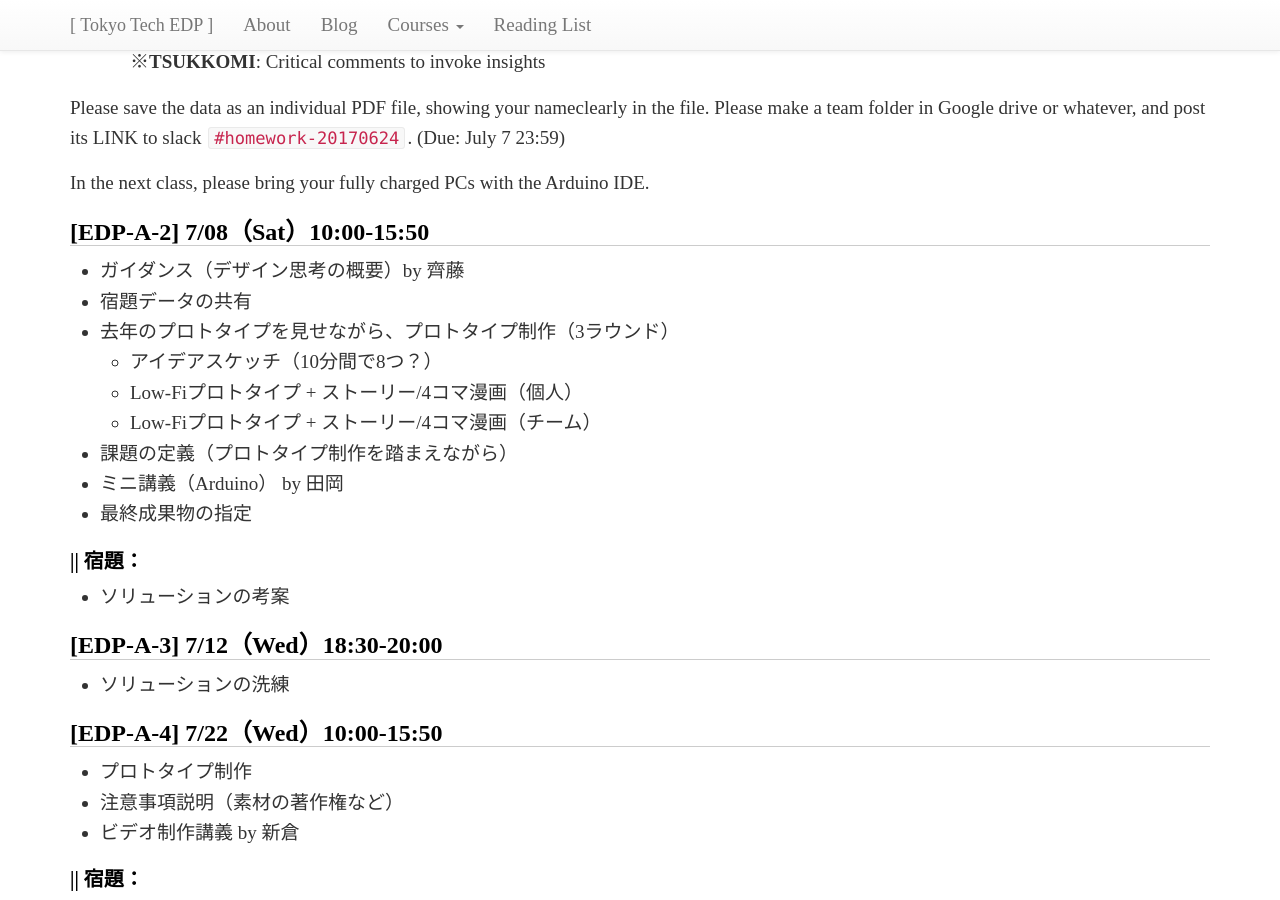
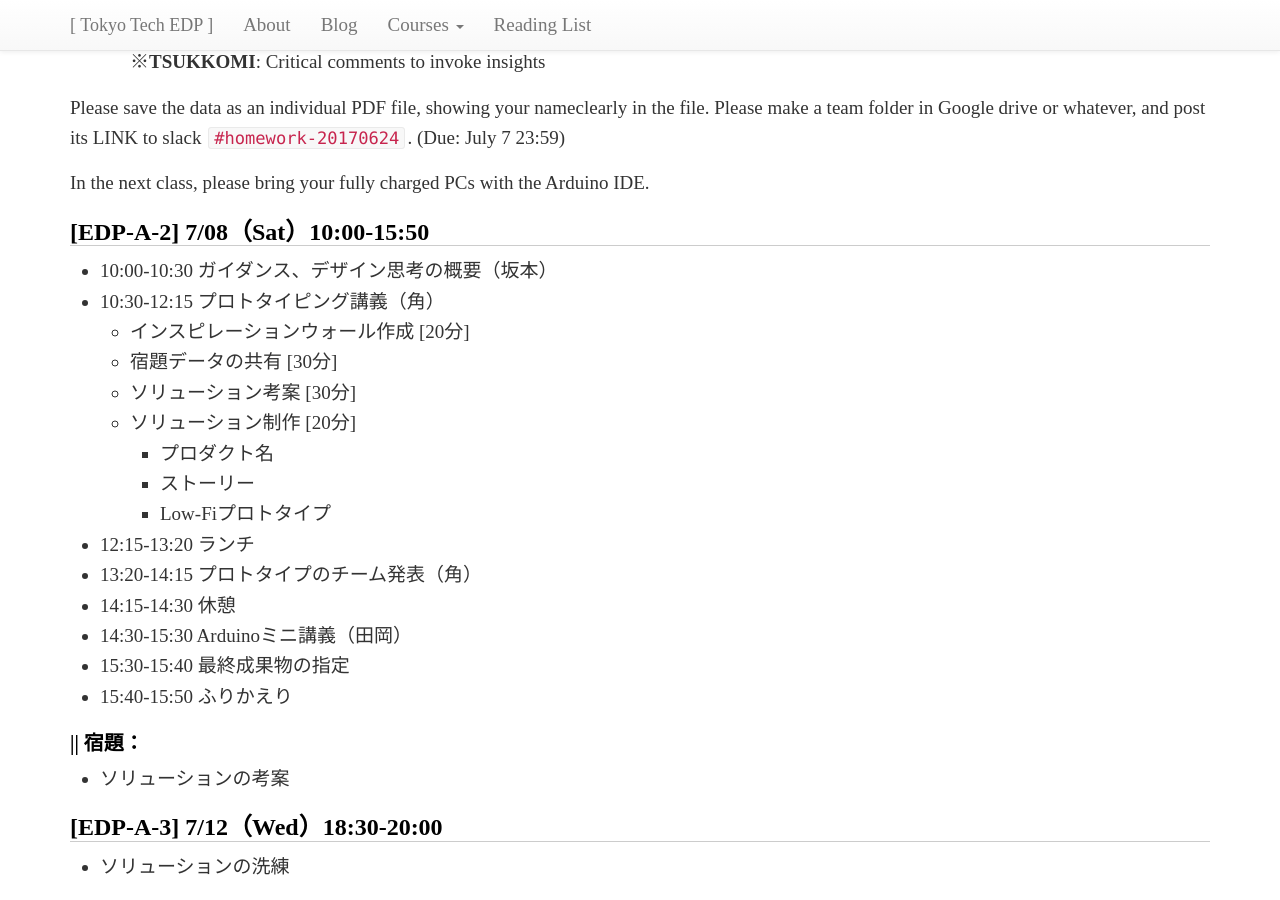
Before and after one commit to titech-edp/titech-edp.github.io, a Jekyll site: the page built from 2017-edp-a/index.md, in a window 1280 px wide and 900 px high, scrolled down 1794 px. Built offline with Jekyll 4.4.1, drawn with Linux system fonts in a browser that asks for light colours; nearby versions of some CDN libraries; library files that are not in the unit come from our copies; some of the changed text lies outside the part shown.

Commit message:
Update timeline

```diff
--- a/2017-edp-a/index.md
+++ b/2017-edp-a/index.md
@@ -65,15 +65,21 @@ In the next class, please bring your fully charged PCs with the Arduino IDE.
 
 ## [EDP-A-2] 7/08（Sat）10:00-15:50
 
-- ガイダンス（デザイン思考の概要）by 齊藤
-- 宿題データの共有
-- 去年のプロトタイプを見せながら、プロトタイプ制作（3ラウンド）
-  - アイデアスケッチ（10分間で8つ？）
-  - Low-Fiプロトタイプ + ストーリー/4コマ漫画（個人）
-  - Low-Fiプロトタイプ + ストーリー/4コマ漫画（チーム）
-- 課題の定義（プロトタイプ制作を踏まえながら）
-- ミニ講義（Arduino） by 田岡
-- 最終成果物の指定
+- 10:00-10:30 ガイダンス、デザイン思考の概要（坂本）
+- 10:30-12:15 プロトタイピング講義（角）
+  - インスピレーションウォール作成 [20分]
+  - 宿題データの共有 [30分]
+  - ソリューション考案 [30分]
+  - ソリューション制作 [20分]
+    - プロダクト名
+    - ストーリー
+    - Low-Fiプロトタイプ
+- 12:15-13:20 ランチ
+- 13:20-14:15 プロトタイプのチーム発表（角）
+- 14:15-14:30 休憩
+- 14:30-15:30 Arduinoミニ講義（田岡）
+- 15:30-15:40 最終成果物の指定
+- 15:40-15:50 ふりかえり
 
 ### 宿題：
 
```
Also changed, not shown: other parts of 2017-edp-a/index.md (+1 -1 lines).
